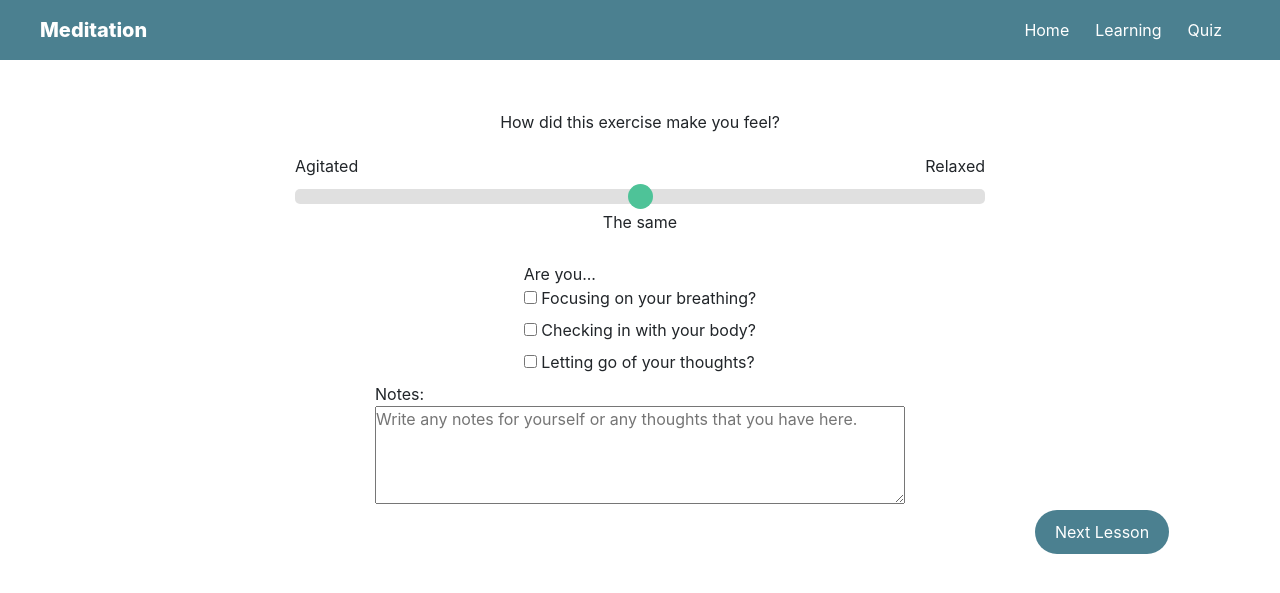
After one commit to Alexsouthwick/UIproject, a Flask app: page /report/1 in a window 1280 px wide. The commit adds this page. Shown: the top 593 px of the page. Run offline with Flask 2, Linux system fonts and the light colour scheme; some libraries are stand-ins or nearby versions.

Commit message:
Added report page

```diff
--- a/server.py
+++ b/server.py
@@ -64,7 +64,7 @@ not_answered = len(questions)* [True]
 
 modules = {
    "1":{
-      'id': 1,
+      "id": "1",
       "title":"Letting Go",
       "image": "https://images.unsplash.com/photo-1610878180933-123728745d22?ixlib=rb-1.2.1&ixid=MnwxMjA3fDB8MHxzZWFyY2h8MXx8Y2FuYWRhJTIwbmF0dXJlfGVufDB8fDB8fA%3D%3D&w=1000&q=80",
       "audio": "/static/audio_files/tape_1.mp3",
@@ -126,6 +126,7 @@ def quiz(id=None):
    total_questions = len(questions)
    total_score = sum (score)
    return render_template('quiz.html',total_num = len(questions), question_num = id, question=question,total_score = total_score)
+
 @app.route('/quiz/update_score', methods=['GET', 'POST'])
 def update_score():
    global score
@@ -170,7 +171,10 @@ def shuffel_question():
    questions = new_question_list
    return questions
 
-
+@app.route('/report/<id>')
+def report(id=None):
+   module = modules[id]
+   return render_template('report.html', module=module)
 
 
 
--- a/static/main.css
+++ b/static/main.css
@@ -156,3 +156,55 @@ nav * {
 #returnTo > .col-6 {
     gap: 80px;
 }
+
+.slidecontainer {
+    width: 100%;
+    padding: 20px;
+}
+
+.slider:hover {
+    opacity: 1;
+}
+
+.slider {
+    -webkit-appearance: none;
+    width: 100%;
+    height: 15px;
+    border-radius: 5px;
+    background: #d3d3d3;
+    outline: none;
+    opacity: 0.7;
+    -webkit-transition: .2s;
+    transition: opacity .2s;
+}
+
+.slider::-webkit-slider-thumb {
+    -webkit-appearance: none;
+    appearance: none;
+    width: 25px;
+    height: 25px;
+    border-radius: 50%;
+    background: #04AA6D;
+    cursor: pointer;
+}
+
+.slider::-moz-range-thumb {
+    width: 25px;
+    height: 25px;
+    border-radius: 50%;
+    background: #04AA6D;
+    cursor: pointer;
+}
+
+.float-center{
+    width: 100%;
+    text-align: center;
+}
+
+.check{
+    width:100%
+}
+
+textarea:focus::placeholder {
+    color: transparent;
+  }
--- /dev/null
+++ b/static/report.js
@@ -0,0 +1,11 @@
+$(document).ready(function(){
+    $("#next").click(function(){
+        next = module["next"]
+        if (next == '0'){
+            window.location.href = "/learning/end"
+        }
+        else{
+            window.location.href = "/learning/" + next
+        }
+    });
+})
--- /dev/null
+++ b/templates/report.html
@@ -0,0 +1,73 @@
+{% extends "layout.html" %}
+
+{% block content %}
+
+<script type="text/javascript" src="{{ url_for('static', filename = 'report.js') }}"></script>
+<script>
+    let module = {{module|tojson}}
+</script>
+
+<div class = "row">
+    <div class= "col-md-2">
+    </div>
+    <div class = "col-md-8 d-flex justify-content-center">
+        <div id ="question">
+            How did this exercise make you feel?
+        </div>
+    </div>
+</div>
+<div class = "row">
+    <div class= "col-md-2">
+    </div>
+    <div class = "col-md-8 d-flex justify-content-center">
+        <div class="slidecontainer">
+            <label class="float-left">Agitated</label>
+            <label class="float-right">Relaxed</label>
+            <input type="range" min="0" max="50" value="25" class="slider">
+            <span class="float-center"><label class="float-center">The same</label></span>
+        </div>
+    </div>
+    <div class= "col-md-2">
+    </div>
+</div>
+<div class = "row">
+    <div class= "col-md-2">
+    </div>
+    <div class = "col-md-8 d-flex justify-content-center">
+        <div class="checking">
+            Are you...
+            <div class="check">
+                <input type="checkbox" id="breathing">
+                <label for="breathing"> Focusing on your breathing?</label>
+            </div>
+            <div class="check">
+                <input type="checkbox" id="body">
+                <label for="body"> Checking in with your body?</label>
+            </div>
+            <div class="check">
+                <input type="checkbox" id="thoughts">
+                <label for="thoughts"> Letting go of your thoughts?</label><br>
+            </div>
+        </div>
+    </div>
+</div>
+<div class = "row">
+    <div class= "col-md-2">
+    </div>
+    <div class = "col-md-8 d-flex justify-content-center">
+        <div class="notes">
+            <div>Notes:</div>
+            <textarea id="notes_box" rows="4" cols="50" placeholder="Write any notes for yourself or any thoughts that you have here."></textarea>
+        </div>
+    </div>
+</div>
+<div class = "row">
+    <div class="col-md-10">
+    </div>
+    <div class= "col-md-2">
+        <button class="continue-btn" id="next">Next Lesson</button>
+    </div>
+</div>
+
+
+{% endblock %}
```
Also changed, not shown: static/learning.js (+1 -6 lines).
